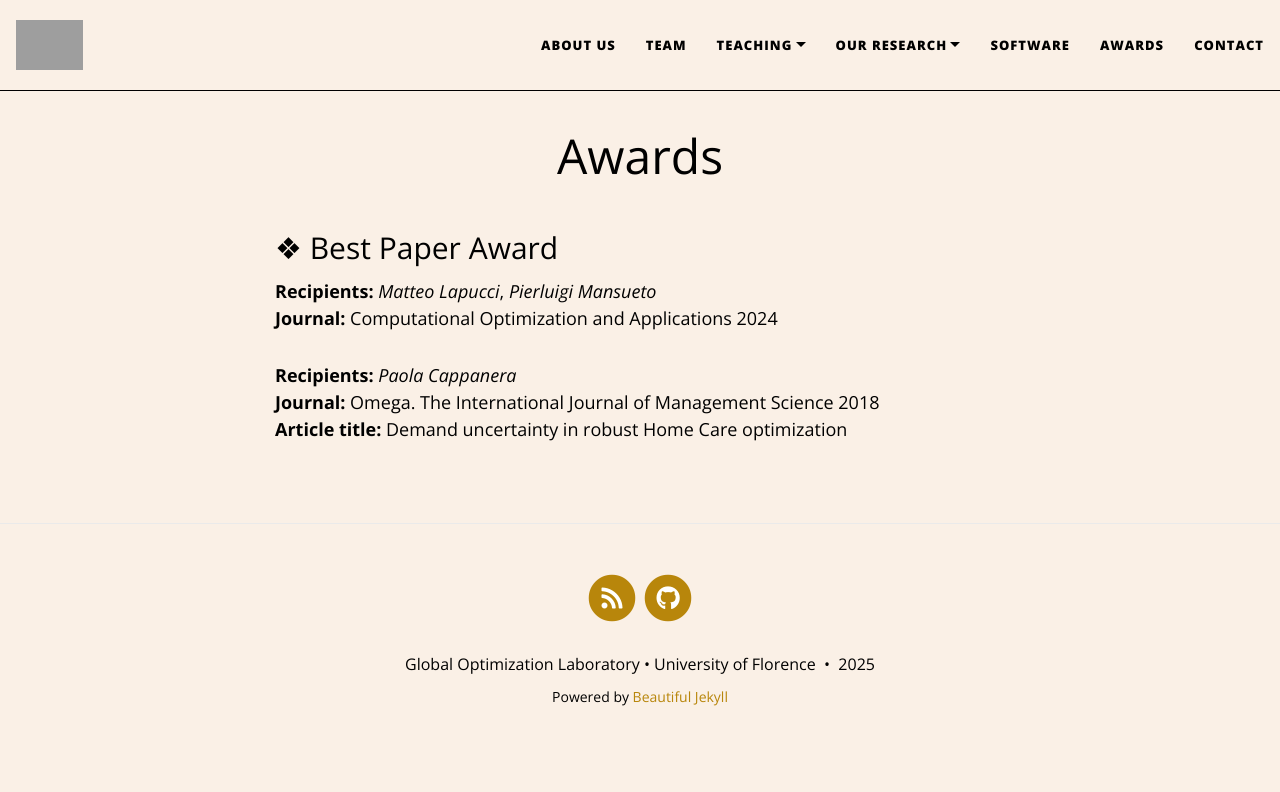
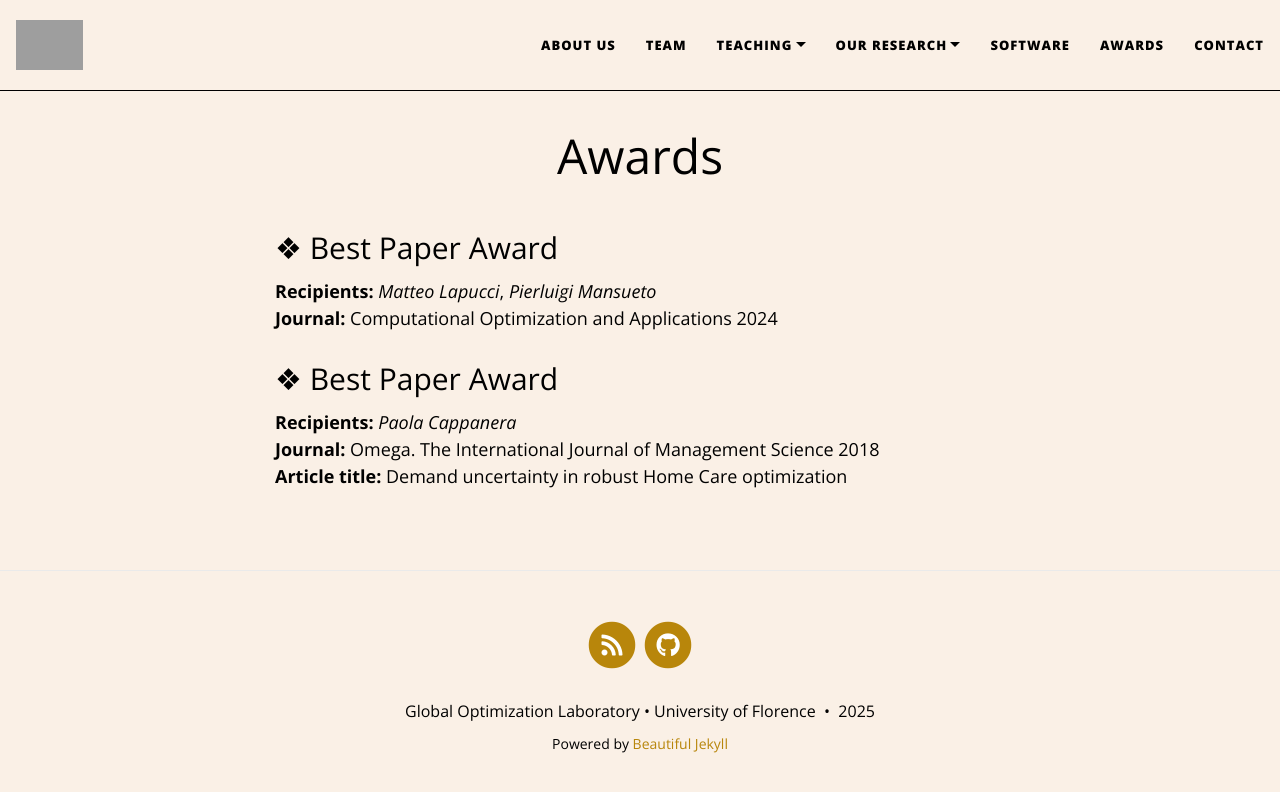
Before and after one commit to GOL-UniFI/GOL-UniFI.github.io, a Jekyll site: the page built from pages/awards.md, in a window 1280 px wide. Shown: the top 792 px of the page. Built offline with Jekyll 4.4.1, drawn with Linux system fonts in a browser that asks for light colours; nearby versions of some CDN libraries; grey boxes are pictures that could not be loaded.

Commit message:
Update awards.md

```diff
--- a/pages/awards.md
+++ b/pages/awards.md
@@ -18,6 +18,9 @@ title: Awards
 **Recipients:** _Matteo Lapucci_, _Pierluigi Mansueto_<br>
 **Journal:**  Computational Optimization and Applications 2024<br>
 
+## ❖ Best Paper Award
+<p style="margin-top:-16px;"></p>
+
 **Recipients:** _Paola Cappanera_<br>
 **Journal:**  Omega. The International Journal of Management Science 2018 <br>
 **Article title:**  Demand uncertainty in robust Home Care optimization <br>
```
